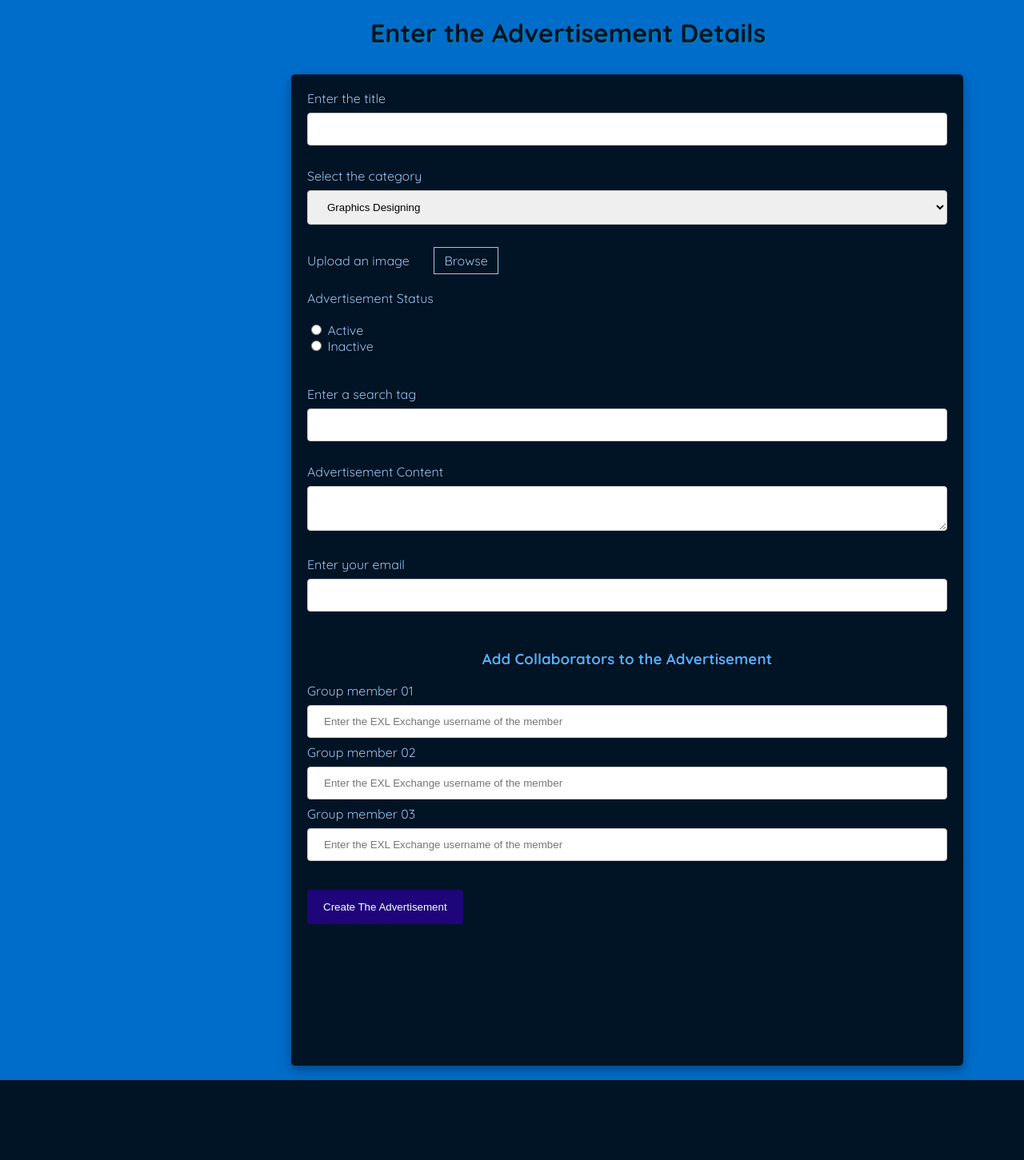
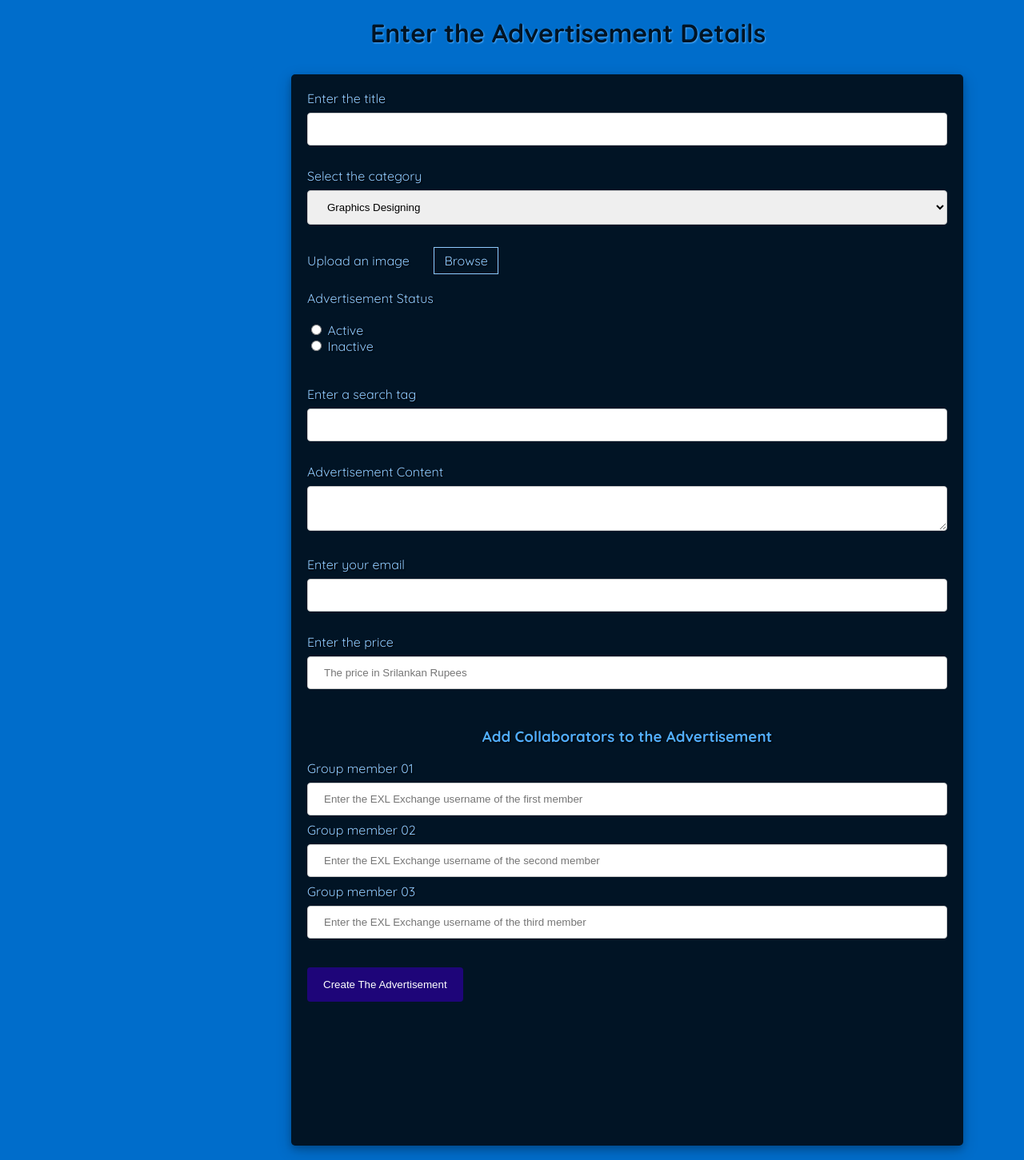
Before and after one commit to RDPerera/EXL-Exchange, a PHP site: page /EXL-Exchange/advertisements/createAdForm.php in a window 1280 px wide. Shown: the whole page at 80% size. Before the commit the page ends 1351 px from the top, so only its background shows below. Run offline with PHP 8.4, Linux system fonts and the light colour scheme; some web fonts are replaced.

Commit message:
Added the advertisement price to the createAdForm

```diff
--- a/src/advertisements/createAdForm.php
+++ b/src/advertisements/createAdForm.php
@@ -11,8 +11,8 @@ if($db === false){
 
 //form validation
 
-$titleErr = $emailErr = $categoryErr = $tagErr =  $contentErr = $statusErr ="";
-$title = $email = $category = $tag = $content = $status = "";
+$titleErr = $emailErr = $categoryErr = $tagErr =  $contentErr = $statusErr = $priceErr = "";
+$title = $email = $category = $tag = $content = $status = $price = "";
 
 $ValidationErrors = 0;
 if ($_SERVER["REQUEST_METHOD"] == "POST") {
@@ -60,6 +60,12 @@ if ($_SERVER["REQUEST_METHOD"] == "POST") {
     $status = test_input($_POST["status"]);
   }
 
+  if (empty($_POST["price"])) {
+    $priceErr = "* Price is required";
+    $ValidationErrors++;
+  } else {
+    $price = test_input($_POST["price"]);
+  }
 }
 
 function test_input($data) {
@@ -82,8 +88,9 @@ if($ValidationErrors==0){ //there are no validation errors
         $member1 = mysqli_real_escape_string($db, $_POST['member1']);
         $member2 = mysqli_real_escape_string($db, $_POST['member2']);
         $member3 = mysqli_real_escape_string($db, $_POST['member3']);
+        $price = mysqli_real_escape_string($db, $_POST['price']);
 
-
+        //the image file
         if(isset($_FILES['imageUpload'])){
 
             //Process the image that is uploaded by the user
@@ -99,7 +106,7 @@ if($ValidationErrors==0){ //there are no validation errors
             $date = date('Y-m-d H:i:s'); //getting the current data and time
 
             //storing the data the database
-            $query= "INSERT INTO advertisement (dateTime,status,category,image,title,tag,content,email,member1,member2,member3) VALUES ('$date','$status', '$category','$image' , '$title' , '$tag' ,'$content' , '$email' , '$member1' , '$member2' , '$member3')";
+            $query= "INSERT INTO advertisement (dateTime,status,category,image,title,tag,content,email,member1,member2,member3,price) VALUES ('$date','$status', '$category','$image' , '$title' , '$tag' ,'$content' , '$email' , '$member1' , '$member2' , '$member3','$price')";
             mysqli_query($db, $query);
         }
     }
@@ -179,19 +186,23 @@ mysqli_close($db);
                 <label>Enter your email</label>
                 <input type="email" id="email" name="email">
                 <span class="error"> <?php echo $emailErr;?></span>
+                <br><br>
 
+                <label>Enter the price</label>
+                <input type="text" name="price" placeholder="The price in Srilankan Rupees">
+                <span class="error"> <?php echo $priceErr;?></span>
                 <br><br>
 
                 <h3>Add Collaborators to the Advertisement </h3>
 
                 <label> Group member 01 </label>
-                <input type="text" name="member1" placeholder="Enter the EXL Exchange username of the member">
+                <input type="text" name="member1" placeholder="Enter the EXL Exchange username of the first member">
 
                 <label> Group member 02 </label>
-                <input type="text" name="member2" placeholder="Enter the EXL Exchange username of the member">
+                <input type="text" name="member2" placeholder="Enter the EXL Exchange username of the second member">
 
                 <label> Group member 03 </label>
-                <input type="text" name="member3" placeholder="Enter the EXL Exchange username of the member">
+                <input type="text" name="member3" placeholder="Enter the EXL Exchange username of the third member">
                 <br><br>
                 <input type="submit" name="submit" value="Create The Advertisement">
             </div>
--- a/src/css/createAdForm.css
+++ b/src/css/createAdForm.css
@@ -21,7 +21,7 @@ input[type="file"] {
 
     div.polaroid {
         width: 800px;
-       height: 1200px;
+       height: 1300px;
        background-color:#011425;
         box-shadow: 0 4px 8px 0 rgba(0, 0, 0, 0.2), 0 6px 20px 0 rgba(0, 0, 0, 0.19);
 
@@ -77,7 +77,7 @@ label{
 
 h1{
     color: #011425;
-    text-shadow: 1px 1px 2px rgb(4, 138, 172);
+    text-shadow: 1px 1px 2px #51aeff;
     margin-left: 140px;
 }
 
```
Also changed, not shown: src/img/descBackground2.jpg (deleted).
